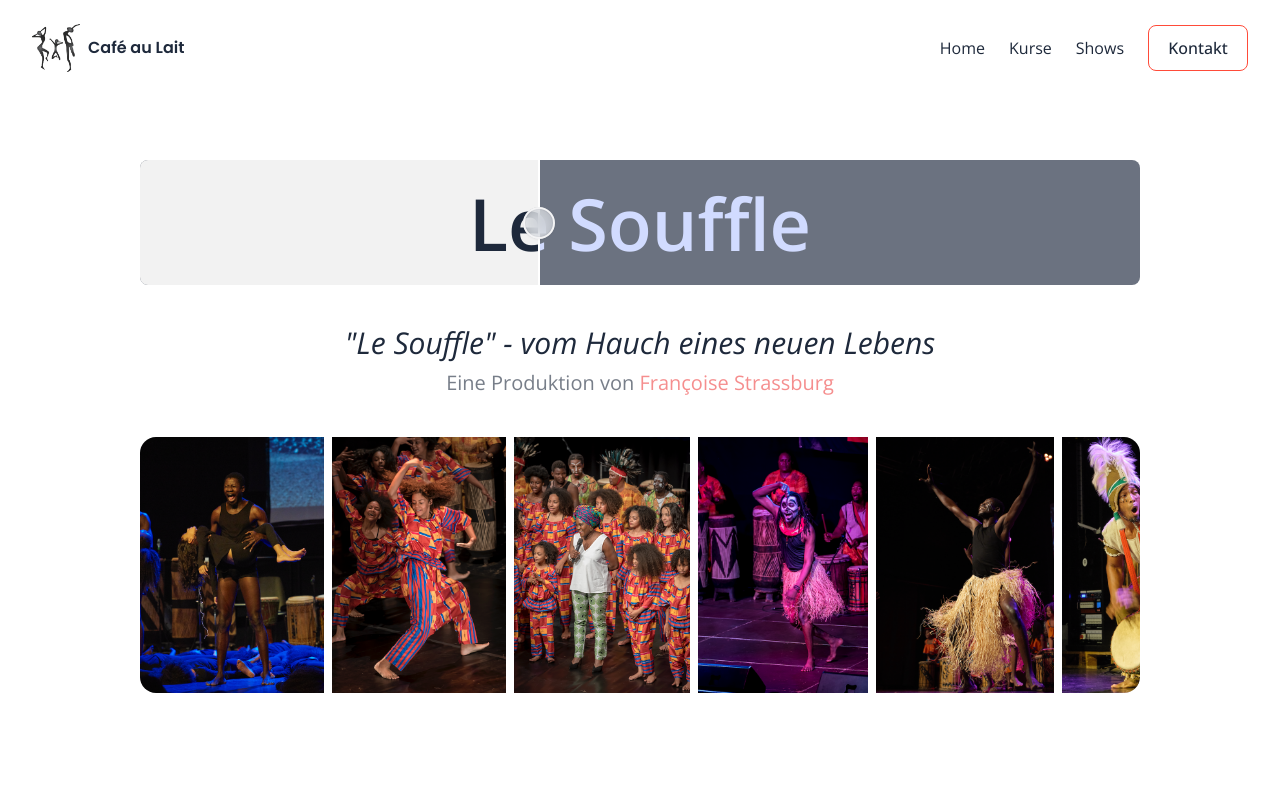
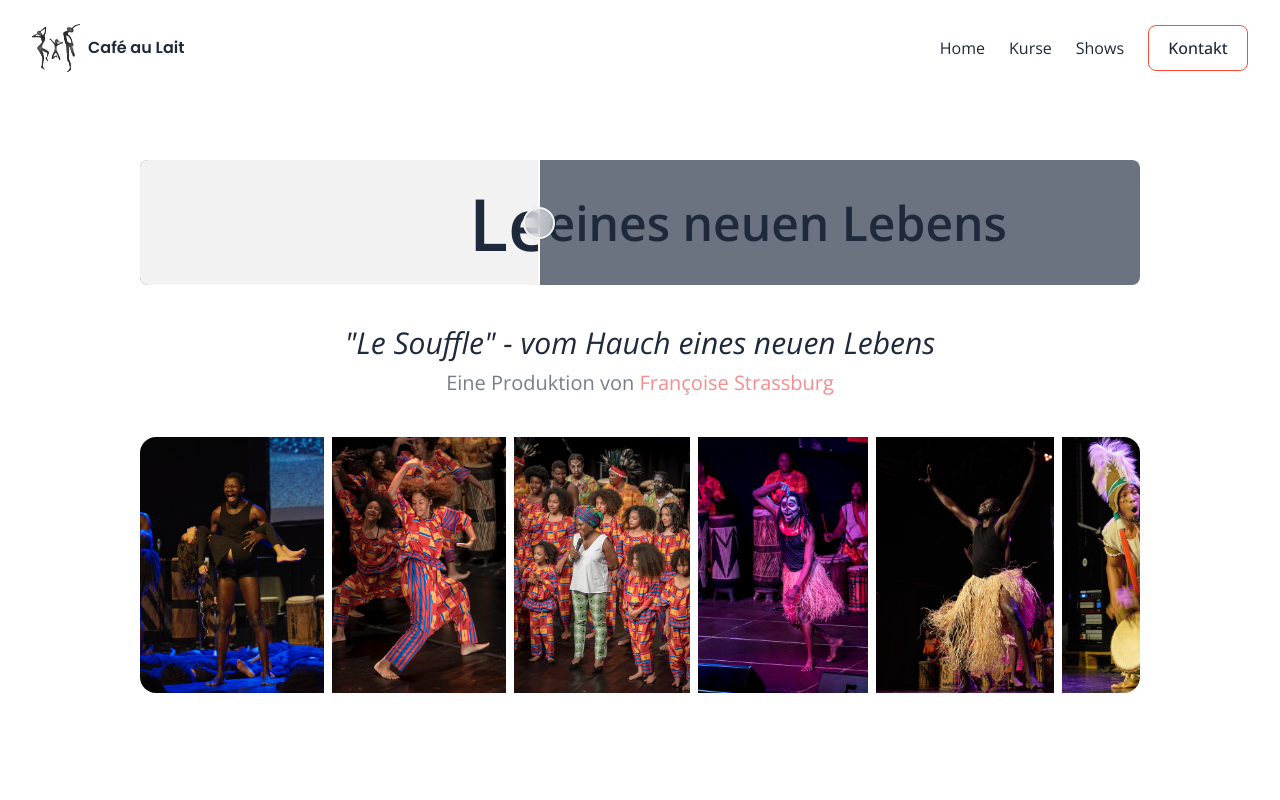
Before and after one commit to vntero/cafeaulait, a SvelteKit app: page /produktionen in a window 1280 px wide. Shown: the top 800 px of the page. Built offline with nearby package versions, Linux system fonts and the light colour scheme.

Commit message:
adds message to title slider

```diff
--- a/src/routes/produktionen/+page.svelte
+++ b/src/routes/produktionen/+page.svelte
@@ -13,9 +13,9 @@
     >
       <div class="diff-item-1">
         <div
-          class="bg-gray-500 text-primary-content grid place-content-center text-5xl sm:text-6xl md:text-7xl font-black font-semibold"
+          class="bg-gray-500 text-xl lg:text-5xl md:text-3xl sm:text-2xl text-center grid place-content-center font-black font-semibold"
         >
-          Le Souffle
+          vom Hauch eines neuen Lebens
         </div>
       </div>
       <div class="diff-item-2">
```
